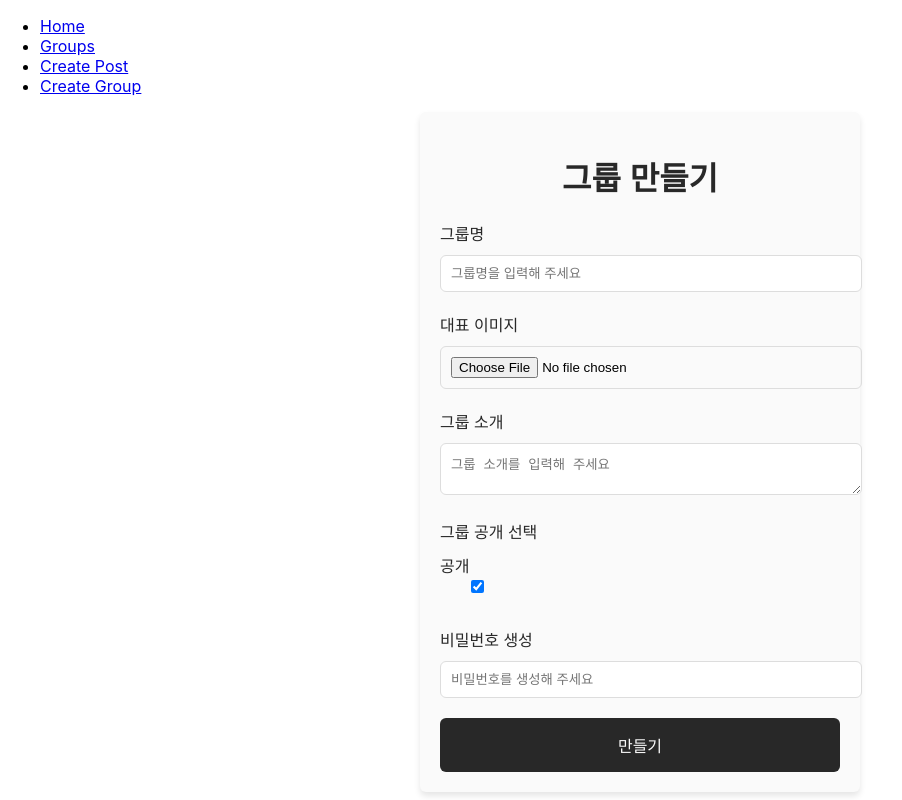
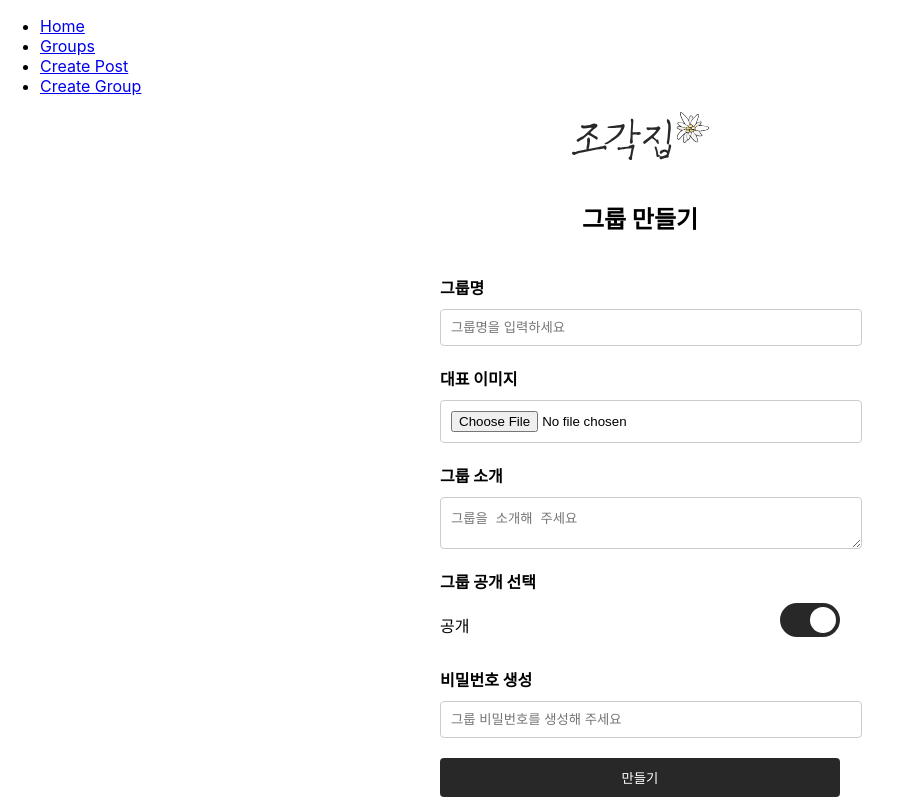
Before and after one commit to hwouu/jogakzip-team3-frontend, a React (Create React App) app: page /create-group in a window 1280 px wide. Shown: the whole page, without its empty margins (0-902 px from the left). Built offline with nearby package versions, Linux system fonts and the light colour scheme.

Commit message:
Feat #3: Create group page with form and toggle

```diff
--- a/src/pages/CreateGroup.css
+++ b/src/pages/CreateGroup.css
@@ -1,55 +1,111 @@
-/* src/pages/CreateGroup.css */
-
-.create-group-container {
-  width: 400px;
+/* 전체 페이지 스타일 */
+.create-group-page {
+  width: 100%;
+  max-width: 400px;
   margin: 0 auto;
-  padding: 20px;
-  background-color: #fafafa;
-  border-radius: 6px;
-  box-shadow: 0px 4px 6px rgba(0, 0, 0, 0.1);
+  text-align: center;
 }
 
-.create-group-container h1 {
-  text-align: center;
-  font-family: "Spoqa Han Sans Neo", sans-serif;
-  color: #282828;
-}
-
-.form-group {
+/* 상단 헤더 스타일 */
+.header {
+  display: flex;
+  flex-direction: column;
+  align-items: center;
   margin-bottom: 20px;
 }
 
-.form-group label {
-  display: block;
-  font-size: 16px;
-  color: #282828;
-  margin-bottom: 10px;
+/* 로고 아이콘 스타일 */
+.header .icon {
+  width: 137px;
+  height: 48px;
+  margin-bottom: 20px;
 }
 
-.form-group input,
-.form-group textarea {
+/* 폼 스타일 */
+.create-group-form {
+  display: flex;
+  flex-direction: column;
+  align-items: stretch;
+}
+
+.create-group-form label {
+  margin-bottom: 10px;
+  font-weight: bold;
+  text-align: left;
+}
+
+.create-group-form input,
+.create-group-form textarea {
+  margin-bottom: 20px;
+  padding: 10px;
+  border: 1px solid #ccc;
+  border-radius: 4px;
   width: 100%;
-  padding: 10px;
-  border-radius: 6px;
-  border: 1px solid #dddddd;
+}
+
+/* 토글 버튼 */
+.create-group-form .toggle {
+  display: flex;
+  align-items: center;
+  justify-content: space-between;
+  margin-bottom: 20px;
 }
 
 .switch {
-  display: flex;
-  align-items: center;
+  position: relative;
+  display: inline-block;
+  width: 60px;
+  height: 34px;
 }
 
-.switch input[type="checkbox"] {
-  margin-left: 10px;
+.switch input {
+  opacity: 0;
+  width: 0;
+  height: 0;
 }
 
-.submit-button {
-  width: 100%;
-  padding: 15px;
+.slider {
+  position: absolute;
+  cursor: pointer;
+  top: 0;
+  left: 0;
+  right: 0;
+  bottom: 0;
+  background-color: #ccc;
+  transition: 0.4s;
+  border-radius: 34px;
+}
+
+.slider:before {
+  position: absolute;
+  content: '';
+  height: 26px;
+  width: 26px;
+  left: 4px;
+  bottom: 4px;
+  background-color: white;
+  transition: 0.4s;
+  border-radius: 50%;
+}
+
+input:checked + .slider {
   background-color: #282828;
-  color: #fafafa;
-  font-size: 16px;
-  border-radius: 6px;
+}
+
+input:checked + .slider:before {
+  transform: translateX(26px);
+}
+
+/* 버튼 스타일 */
+button {
+  padding: 10px;
+  background-color: #282828;
+  color: #fff;
+  border: none;
+  border-radius: 4px;
   cursor: pointer;
-  border: none;
 }
+
+button:hover {
+  background-color: #444;
+}
--- a/src/pages/CreateGroup.js
+++ b/src/pages/CreateGroup.js
@@ -1,97 +1,48 @@
-import React, { useState } from "react";
-import "./CreateGroup.css"; // CSS 파일을 불러옵니다.
+import React, { useState } from 'react';
+import './CreateGroup.css'; // CreateGroup.css 파일을 적용
 
-const CreateGroup = () => {
-  const [groupName, setGroupName] = useState("");
-  const [groupDescription, setGroupDescription] = useState("");
-  const [groupImage, setGroupImage] = useState(null);
+function CreateGroup() {
   const [isPublic, setIsPublic] = useState(true);
-  const [password, setPassword] = useState("");
 
-  const handleGroupImageChange = (event) => {
-    setGroupImage(event.target.files[0]);
-  };
-
-  const handleSubmit = (event) => {
-    event.preventDefault();
-    // 그룹 생성 API 호출 (axios 사용 가능)
-    console.log({
-      groupName,
-      groupDescription,
-      groupImage,
-      isPublic,
-      password,
-    });
+  const handleToggle = () => {
+    setIsPublic(!isPublic);
   };
 
   return (
-    <div className="create-group-container">
-      <h1>그룹 만들기</h1>
-      <form onSubmit={handleSubmit}>
-        <div className="form-group">
-          <label htmlFor="groupName">그룹명</label>
-          <input
-            type="text"
-            id="groupName"
-            value={groupName}
-            onChange={(e) => setGroupName(e.target.value)}
-            placeholder="그룹명을 입력해 주세요"
-            required
-          />
+    <div className="create-group-page">
+      {/* 상단 로고 아이콘 추가 */}
+      <div className="header">
+        <img src="jogakzip1.svg" alt="조각집 로고" className="icon" />
+        <h2>그룹 만들기</h2>
       </div>
 
-        <div className="form-group">
-          <label htmlFor="groupImage">대표 이미지</label>
-          <input
-            type="file"
-            id="groupImage"
-            onChange={handleGroupImageChange}
-            placeholder="파일을 선택해 주세요"
-          />
-        </div>
+      <form className="create-group-form">
+        <label>그룹명</label>
+        <input type="text" placeholder="그룹명을 입력하세요" />
 
-        <div className="form-group">
-          <label htmlFor="groupDescription">그룹 소개</label>
-          <textarea
-            id="groupDescription"
-            value={groupDescription}
-            onChange={(e) => setGroupDescription(e.target.value)}
-            placeholder="그룹 소개를 입력해 주세요"
-          />
-        </div>
+        <label>대표 이미지</label>
+        <input type="file" />
 
-        <div className="form-group">
-          <label htmlFor="isPublic">그룹 공개 선택</label>
-          <div className="switch">
-            <label>
-              공개
-              <input
-                type="checkbox"
-                checked={isPublic}
-                onChange={() => setIsPublic(!isPublic)}
-              />
+        <label>그룹 소개</label>
+        <textarea placeholder="그룹을 소개해 주세요" />
+
+        <label>그룹 공개 선택</label>
+        {/* 토글 버튼 */}
+        <div className="toggle">
+          <span>{isPublic ? '공개' : '비공개'}</span>
+          <label className="switch">
+            <input type="checkbox" checked={isPublic} onChange={handleToggle} />
             <span className="slider"></span>
           </label>
         </div>
-        </div>
 
-        <div className="form-group">
-          <label htmlFor="password">비밀번호 생성</label>
-          <input
-            type="password"
-            id="password"
-            value={password}
-            onChange={(e) => setPassword(e.target.value)}
-            placeholder="비밀번호를 생성해 주세요"
-          />
-        </div>
+        <label>비밀번호 생성</label>
+        <input type="password" placeholder="그룹 비밀번호를 생성해 주세요" />
 
-        <button type="submit" className="submit-button">
-          만들기
-        </button>
+        <button type="submit">만들기</button>
       </form>
     </div>
   );
-};
+}
 
 export default CreateGroup;
```
Also changed, not shown: public/jogakzip1.svg (added). Lines whose indentation alone changed are shown as unchanged.
